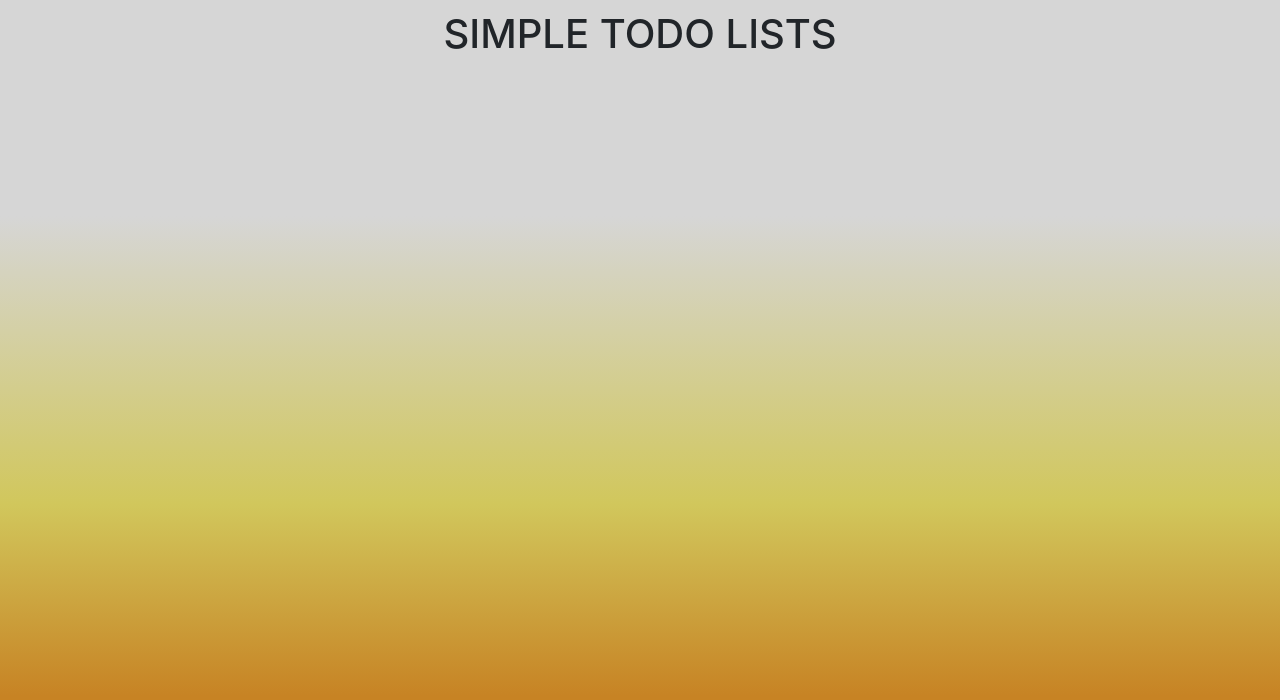
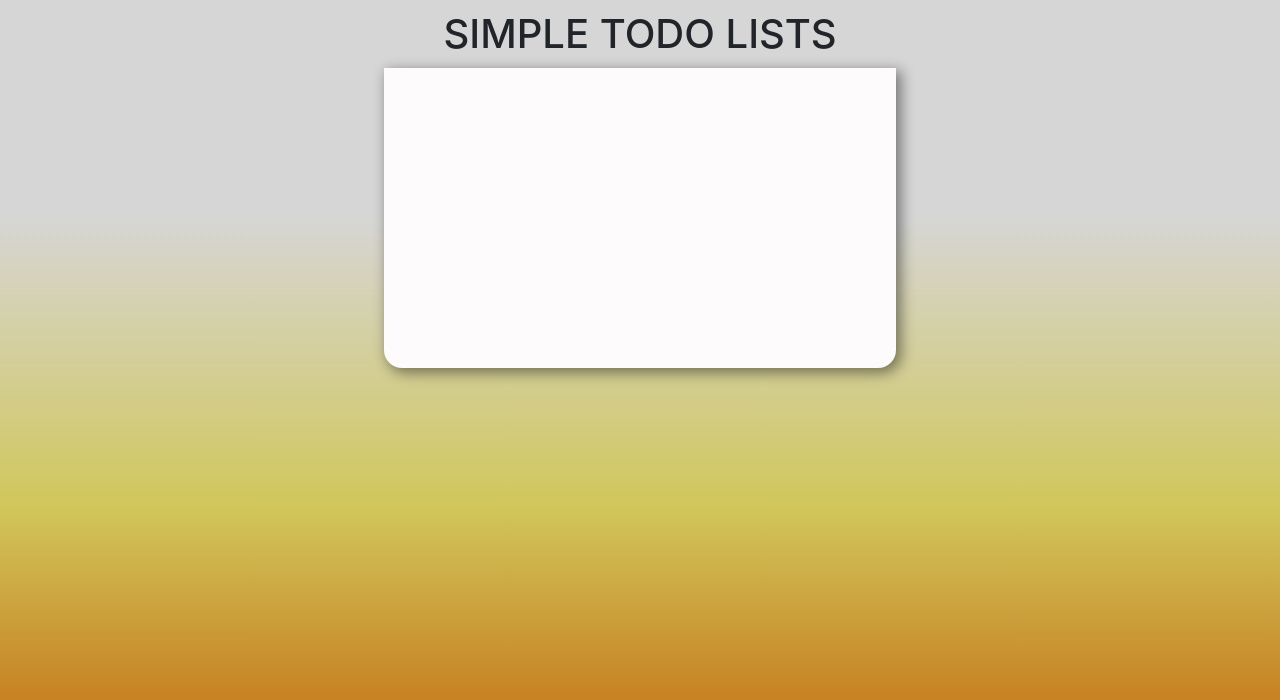
Before and after one commit to kirill-oleynik/todo-list-web, a React (Create React App) app: page / in a window 1280 px wide. Shown: the top 700 px of the page. Built offline with nearby package versions, Linux system fonts and the light colour scheme.

Commit message:
update todo-list component styles

```diff
--- a/src/components/todo-list/todo-list.css
+++ b/src/components/todo-list/todo-list.css
@@ -1,6 +1,12 @@
 .todo-list{
   width: 40%;
+  height: 300px;
+  background: #fdfbfb;
+  -webkit-box-shadow: 4px 4px 14px 1px rgba(0,0,0,0.45);
+  -moz-box-shadow: 4px 4px 14px 1px rgba(0,0,0,0.45);
+  box-shadow: 4px 4px 14px 1px rgba(0,0,0,0.45);
+  border-bottom-left-radius: 18px;
+  border-bottom-right-radius: 18px;
   display: inline-block;
   margin: 0 auto;
-  padding: 3px;
 }
```
